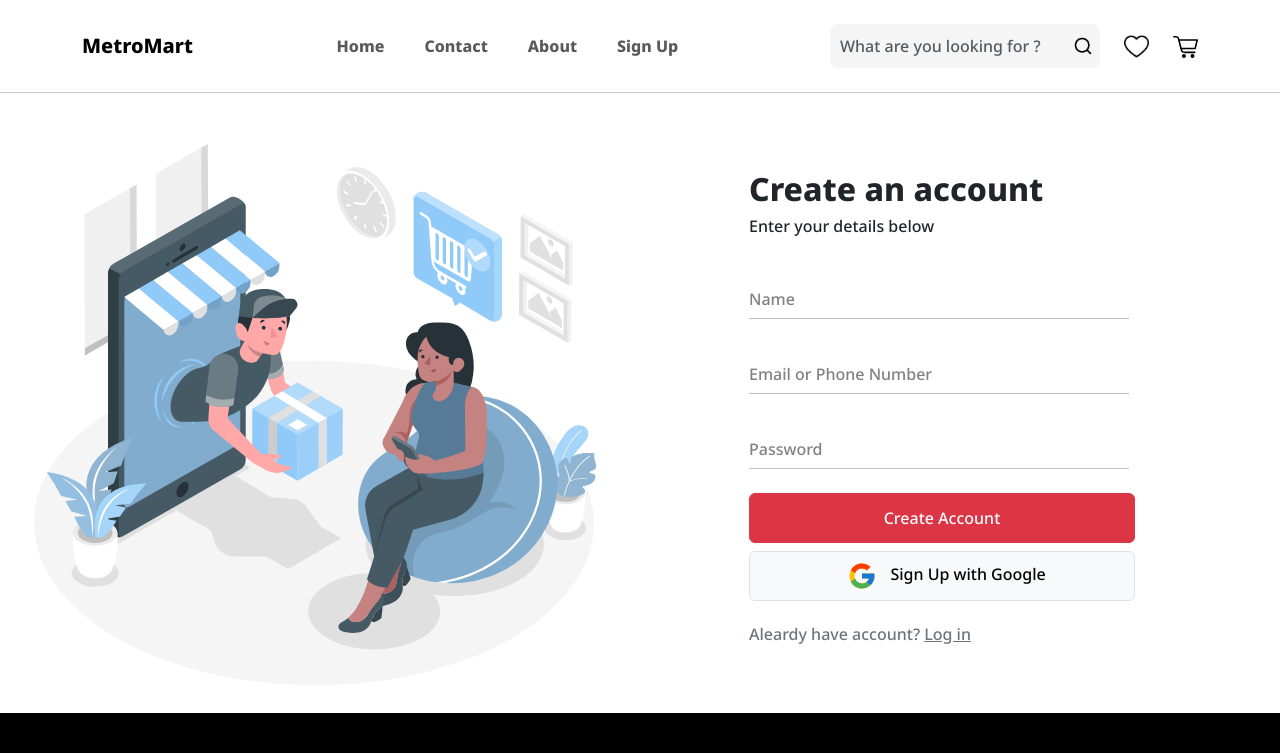
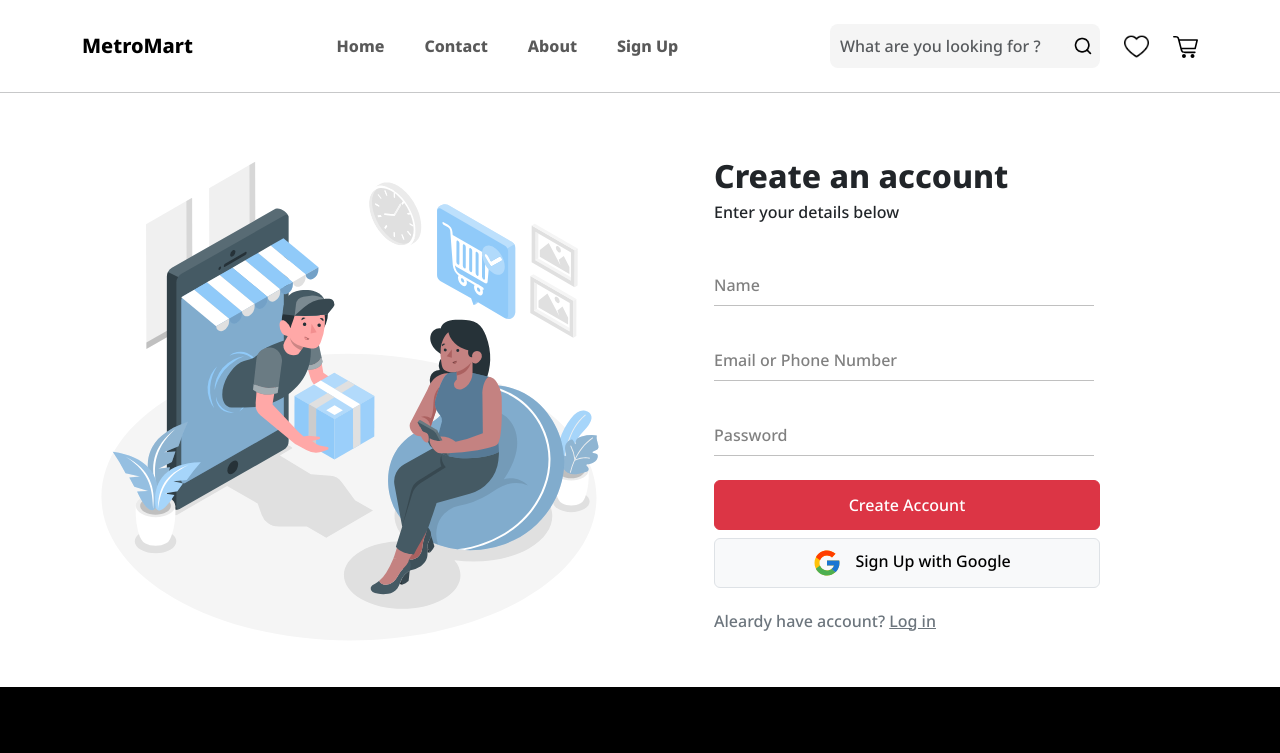
Before and after one commit to YassenMohamedRashad/Metromart, a React (Create React App) app: page /Metromart/signup in a window 1280 px wide. Shown: the top 753 px of the page. Built offline with nearby package versions, Linux system fonts and the light colour scheme.

Commit message:
some edits on login page to make it responsive

```diff
--- a/src/Components/Login.jsx
+++ b/src/Components/Login.jsx
@@ -4,21 +4,22 @@
 function Login() {
 	return (
 		<div className="container">
-			<div className="row login">
-				<div className="d-none d-lg-block col-lg-6 col-md-5">
-					<img src={loginImage} alt=''/>
+			<div className="row align-items-center login">
+				<div className="col d-none d-lg-block">
+					<img src={loginImage} alt='' />
 				</div>
-				<div className="col-12 p-5 p-lg-0 col-lg-6 col-md-7 align-self-center">
+				<div className="col justify-content-center d-flex">
+					<div className="mt-5 mb-5">
 						<h1>Log in to Exclusive</h1>
 						<form action="post" className="form login-form">
 							<h6>Enter your details below</h6>
-						<input type="text" name="email" className="mt-5 email-input" required/>
+							<input type="text" name="email" className="mt-5 email-input" required />
 							<label className="email-label">Email or Phone Number</label>
 							<br />
-						<input type="password" name="password" className="mt-5 pass-input" required/>
+							<input type="password" name="password" className="mt-5 pass-input" required />
 							<label className="pass-label">Password</label>
 							<br />
-						<button className="btn btn-danger mt-4 w-50 mb-3" type="submit" style={{height:50}}>Login</button>
+							<button className="btn btn-danger mt-4 w-50 mb-3" type="submit" style={{ height: 50 }}>Login</button>
 							<br />
 							<a href="#" className="text-danger text-decoration-none mt-5 " >Forget Password?</a>
 							<h6 className="text-danger mt-2" >Don&lsquo;t have account? <a href="/Metromart/signup" className="text-danger" > Create account</a></h6>
@@ -26,6 +27,7 @@
 					</div>
 				</div>
 			</div>
+		</div>
 	);
 }
 export default Login;
--- a/src/Components/SignUp.jsx
+++ b/src/Components/SignUp.jsx
@@ -4,13 +4,13 @@
 
 function Login() {
 	return (
-		<div className="container-fluid ">
+		<div className="container ">
 			<div className="row signup align-items-center">
-				<div className="col-lg-6 d-lg-block d-none">
+				<div className="col d-lg-block d-none">
 					<img src={signupImage} className="w-100" alt='' />
 				</div>
 
-				<div className="col-lg-6 justify-content-center d-flex">
+				<div className="col justify-content-center d-flex">
 					<div className="mt-5 mb-5">
 						<h2 className="fw-bolder">	Create an account</h2>
 						<form action="post" className="form signup-form " >
```
Also changed, not shown: src/assets/images/login.svg. Lines whose indentation alone changed are shown as unchanged.
